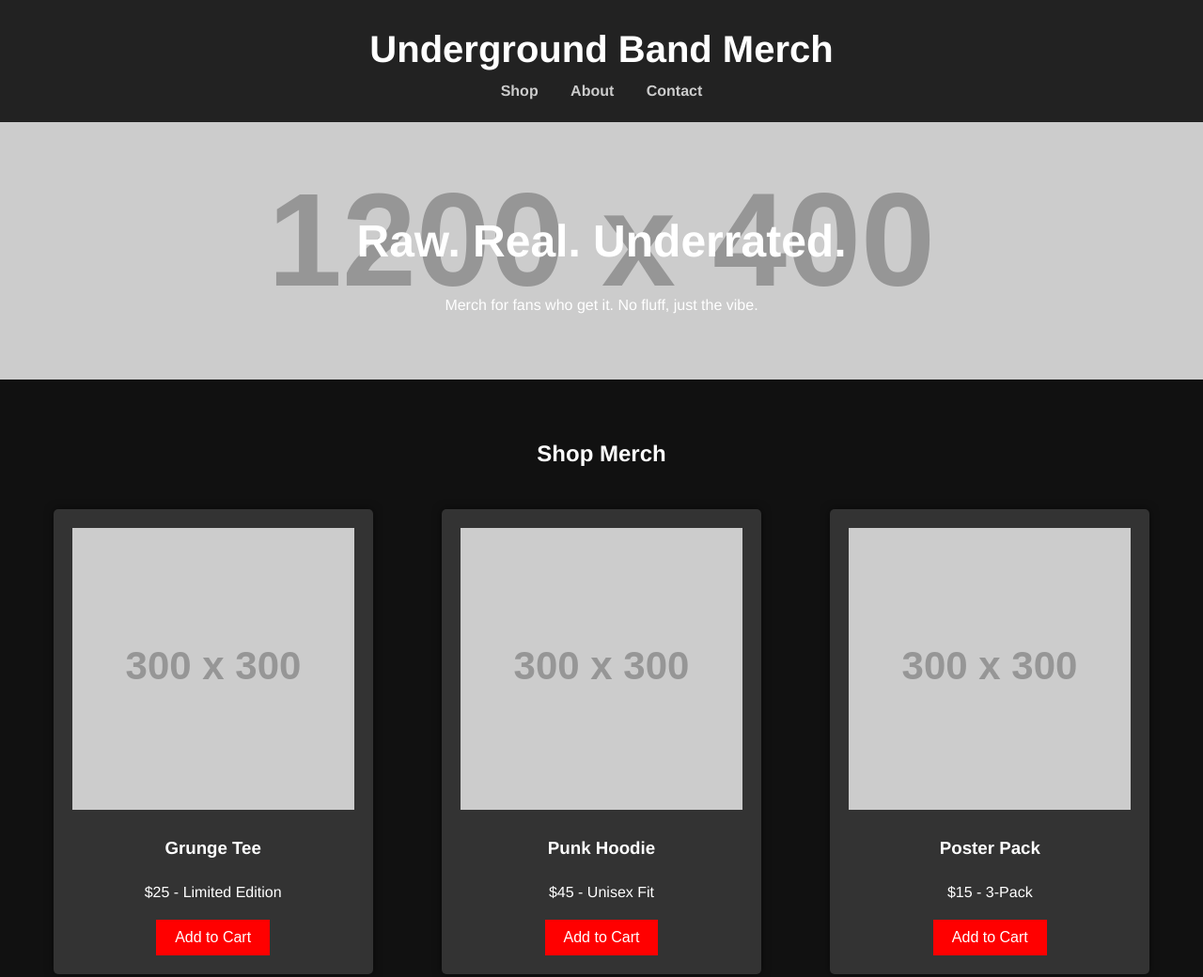
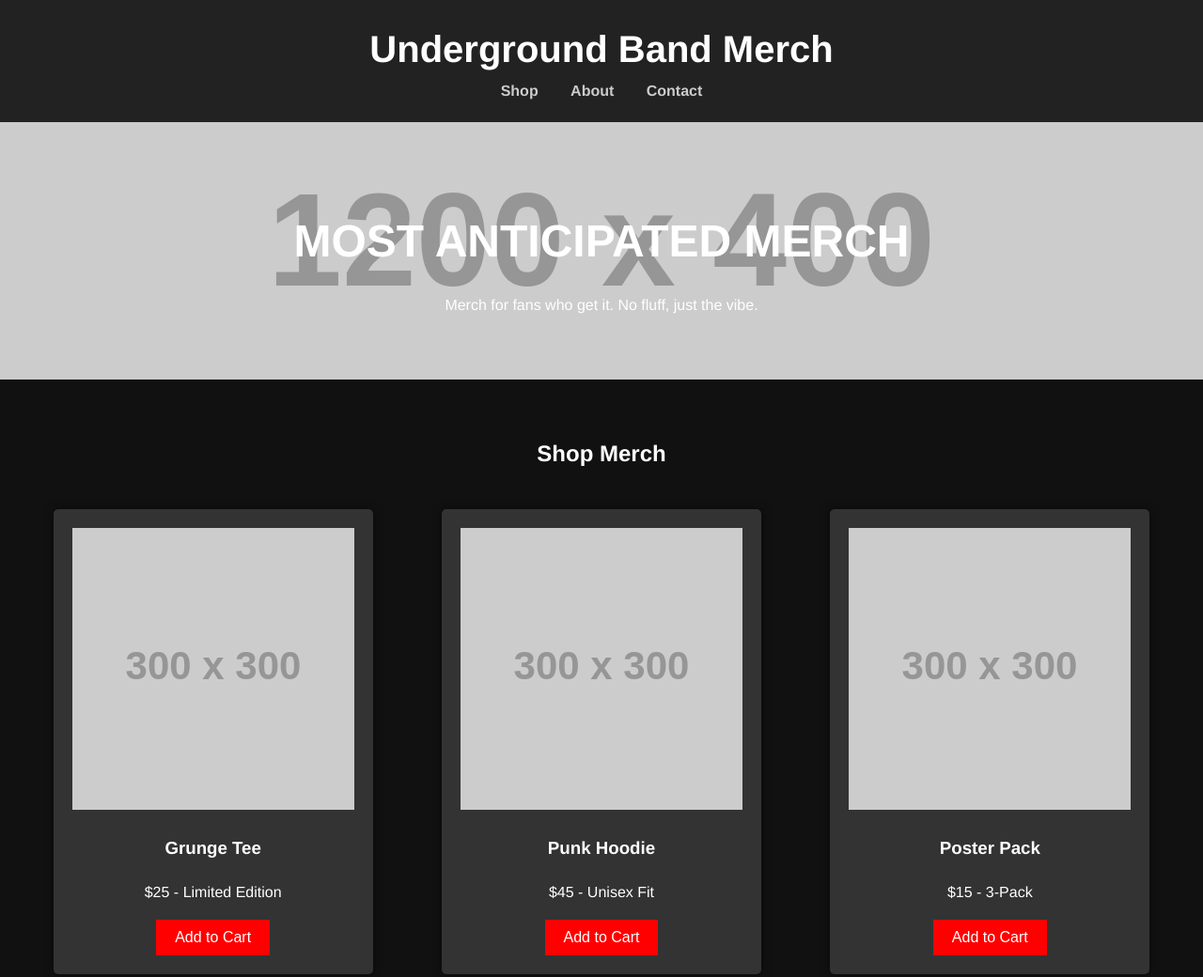
Before and after one commit to tonynglo/rehearsal, a plain HTML site: page index.html in a window 1280 px wide. Shown: the top 1040 px of the page at 94% size. Drawn offline with Linux system fonts and the light colour scheme; placeholder pictures from the web are drawn by us.

Commit message:
Update index.html

```diff
--- a/index.html
+++ b/index.html
@@ -17,7 +17,7 @@
     </header>
 
     <section id="hero">
-        <h2>Raw. Real. Underrated.</h2>
+        <h2>MOST ANTICIPATED MERCH</h2>
         <p>Merch for fans who get it. No fluff, just the vibe.</p>
     </section>
 
```
